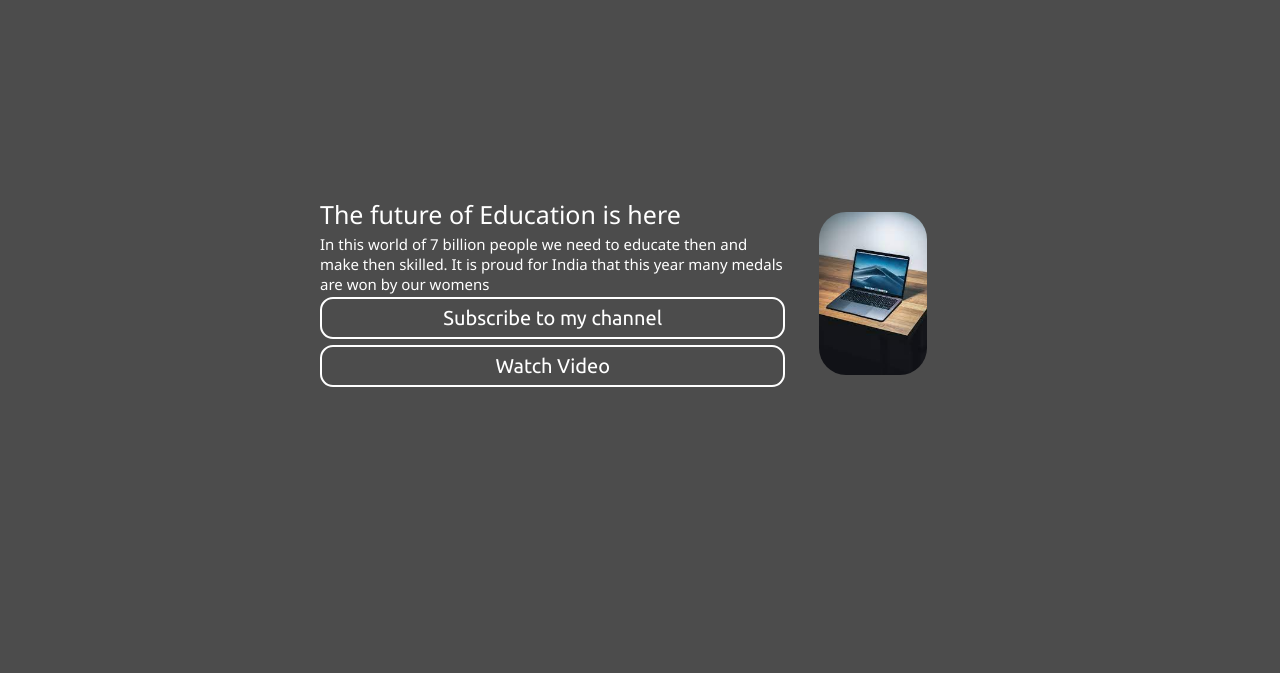
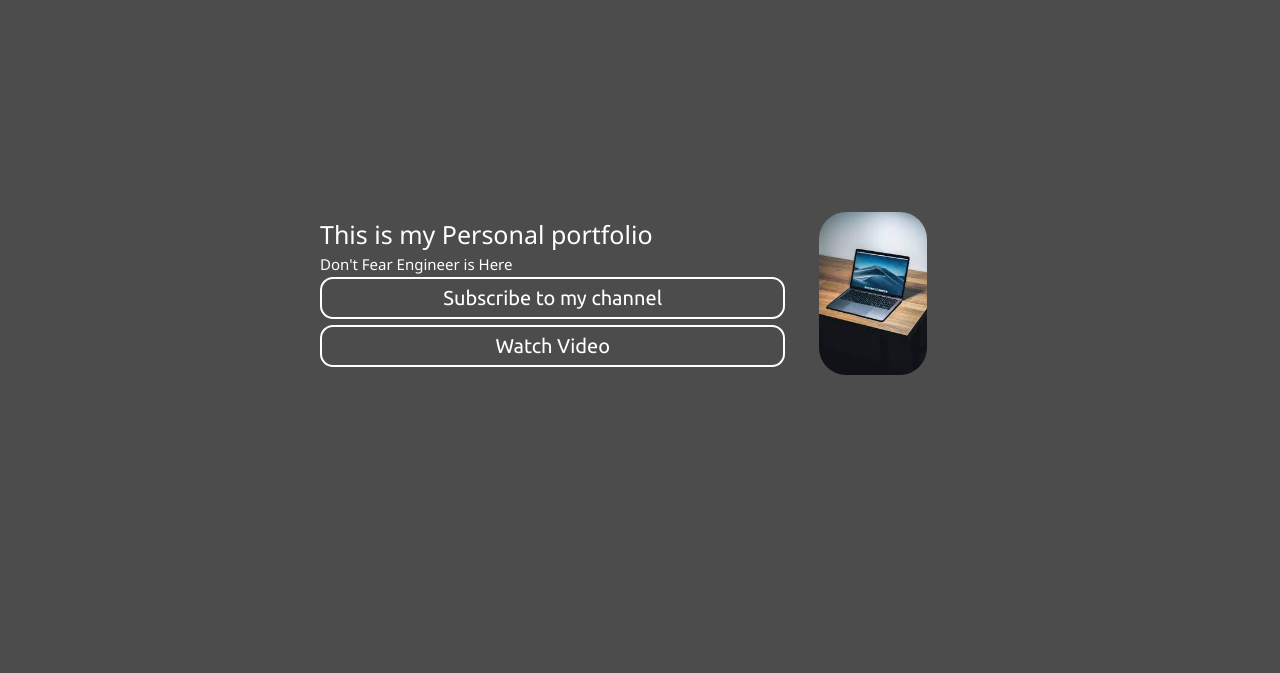
Before and after one commit to avijitsinghyadav/avijit.github.io, a plain HTML site: page index.html in a window 1280 px wide. Shown: the part 127-800 px from the top of the page. Drawn offline with Linux system fonts and the light colour scheme; files whose address does not match are found by name.

Commit message:
Update index.html

```diff
--- a/index.html
+++ b/index.html
@@ -34,9 +34,8 @@
         <section class="background firstSection">
             <div class="box-main">
                 <div class="firstHalf">
-                    <p class="text-big">The future of Education is here</p>
-                    <p class="text-small">In this world of 7 billion people we need to educate then and make then skilled.
-                        It is proud for India that this year many medals are won by our womens
+                    <p class="text-big">This is my Personal portfolio</p>
+                    <p class="text-small">Don't Fear Engineer is Here
                     </p>
                     <button class="btn">Subscribe to my channel</button>
                     <button class="btn">Watch Video</button>
```
